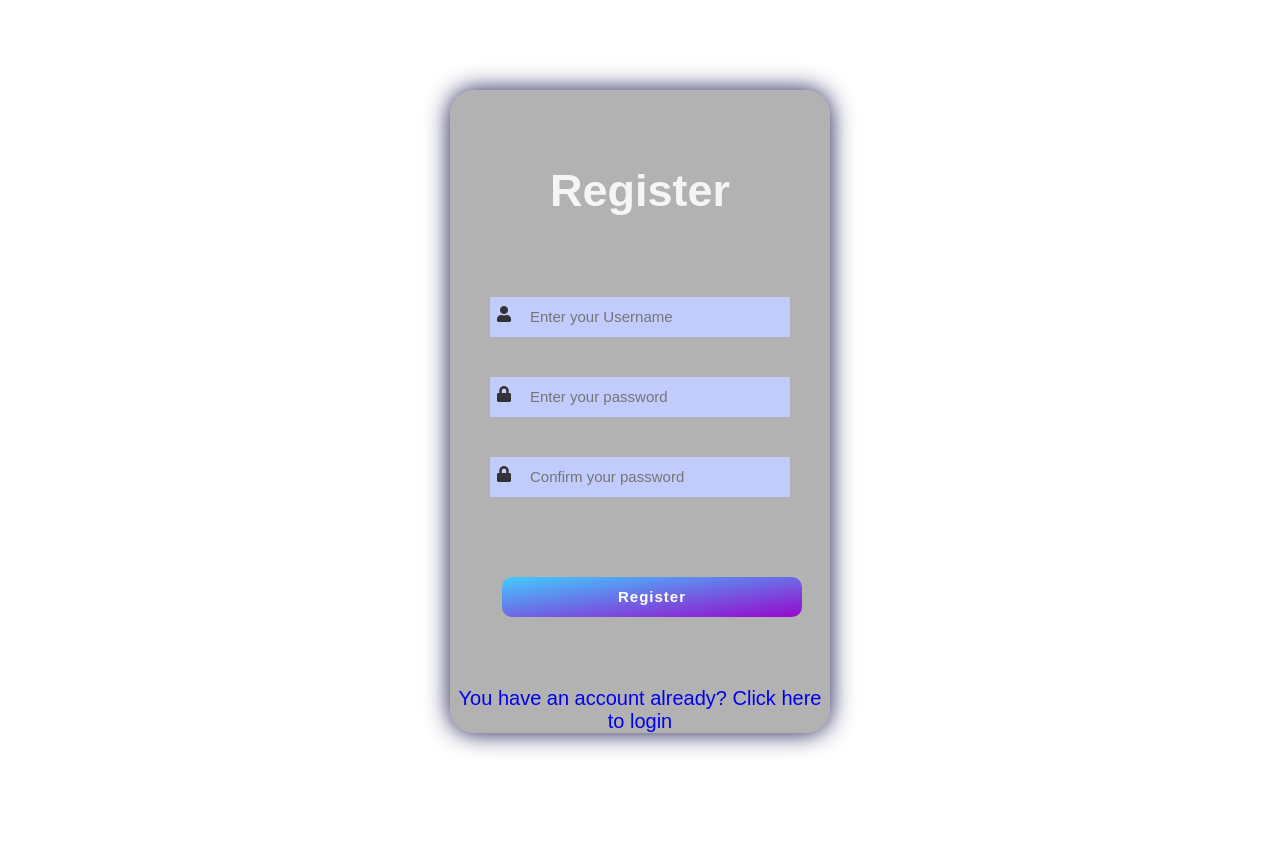
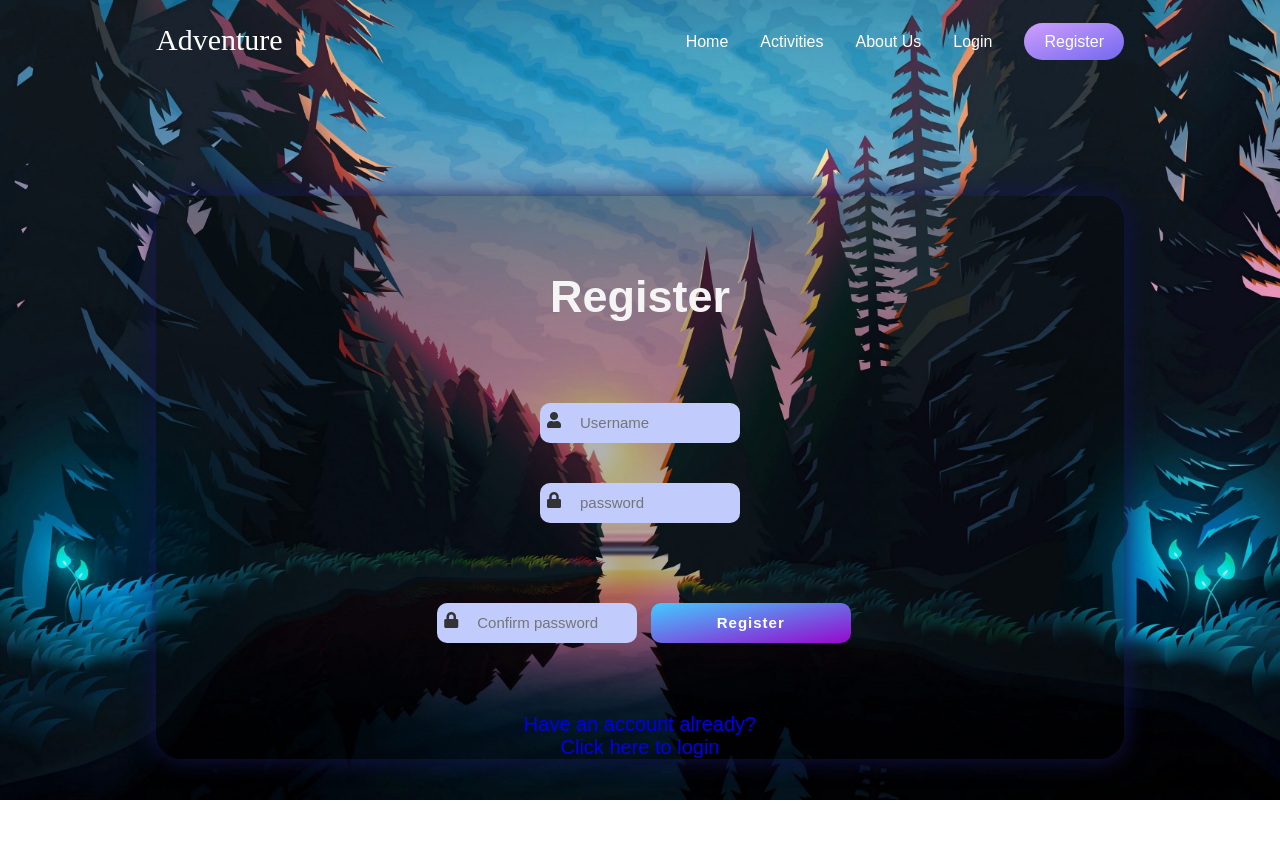
Before and after one commit to dennisshtavica/Adventure, a PHP site: page /Register.html in a window 1280 px wide. Before the commit the page ends 752 px from the top, so only its background shows below. Run offline with PHP 8.4, Linux system fonts and the light colour scheme; some libraries are stand-ins or nearby versions.

Commit message:
Respositivity/login&register/smalldevices

```diff
--- a/CSS/style.css
+++ b/CSS/style.css
@@ -220,6 +220,10 @@ button {
 
 .home-bg {
   position: absolute;
+  background-size: cover;
+  -webkit-background-size: cover;
+  -moz-background-size: cover;
+  -o-background-size: cover;
   top: 0;
   left: 0;
   width: 100%;
@@ -572,7 +575,7 @@ body-login {
 
 .main-login input,
 button {
-  width: 300px;
+  width: 200px;
   height: 40px;
   border: none;
   outline: none;
@@ -619,20 +624,26 @@ button {
   font-size: 16px;
   top: 2px;
 }
-a :link {
-  position: absolute;
-  border-bottom: 10px;
-  padding-bottom: 20px;
-  color: #13134f;
-}
+
+
 /* a:hover {
   color: #3030b7;
 } */
 
 /*Register CSS*/
+register-body {
+  font-family:Poppins;
+  position: absolute;
+  top: 0;
+  left: 0;
+  width: 100%;
+  height: 100vh;
+  object-fit: cover;
+  object-position: center;
+}
 
 .container-register {
-  width: 380px;
+  width: 100%;
   margin: 7% auto;
   border-radius: 25px;
   background-color: rgba(0, 0, 0, 0.3);
@@ -656,10 +667,11 @@ a :link {
 
 .main-register input,
 button {
-  width: 300px;
+  width: 200px;
   height: 40px;
   border: none;
   outline: none;
+  border-radius: 10px;
   padding-left: 40px;
   box-sizing: border-box;
   font-size: 15px;
@@ -673,12 +685,15 @@ button {
   background-color: #c1ccfd;
 }
 .main-register button {
+  width: 200px;
+  margin-left: 0;
   padding-left: 0;
   background-color: #13134f;
   letter-spacing: 1px;
   font-weight: bold;
   margin-bottom: 70px;
   color: white;
+  margin-left: 0;
 }
 
 .main-register button:hover {
--- a/index.html
+++ b/index.html
@@ -27,7 +27,7 @@
         <div class="nav__menu" id="nav-menu">
           <ul class="nav__list">
             <li class="nav__item">
-              <a href="#" class="nav__link">Home</a>
+              <a href="index.html" class="nav__link">Home</a>
             </li>
             <li class="nav__item">
               <a href="#" class="nav__link">Activities</a>
--- a/register.html
+++ b/register.html
@@ -1,13 +1,53 @@
 <!DOCTYPE html>
 <html lang="en">
 <head>
-    <meta charset="UTF-8">
-    <title>Register</title>
-    <link rel="stylesheet" type="text/css" href="fontawesome/css/all.min.css">
-    <link rel="stylesheet" type="text/css" href="style.css">
-    <meta name="viewport" content="width=device-width, initial-scale=1.0">
+    <title>register</title>
+    <link rel="stylesheet" type="text/css" href="fontawesome/css/all.min.css"/>
+    <link rel="stylesheet" type="text/css" href="/CSS/style.css" />
+    <meta name="viewport" content="width=device-width, initial-scale=1.0" />
+    <!-- Boxicons -->
+    <link
+            rel="stylesheet"
+            href="https://cdn.jsdelivr.net/npm/boxicons@latest/css/boxicons.min.css"
+    />
 </head>
 <body>
+<!-- HEADER -->
+<header class="header" id="header">
+    <nav class="nav container">
+        <a href="index.html" class="nav__logo"> Adventure </a>
+        <div class="nav__menu" id="nav-menu">
+            <ul class="nav__list">
+                <li class="nav__item">
+                    <a href="index.html" class="nav__link">Home</a>
+                </li>
+                <li class="nav__item">
+                    <a href="#" class="nav__link">Activities</a>
+                </li>
+                <li class="nav__item">
+                    <a href="#" class="nav__link nav__about">About Us</a>
+                </li>
+                <li class="nav__item">
+                    <a href="login.html" class="nav__link">Login</a>
+                </li>
+                <li class="nav__item">
+                    <a href="register.html" class="nav__link nav__register">Register</a>
+                </li>
+            </ul>
+
+            <div class="nav__close" id="nav-close">
+                <i class="bx bx-x"></i>
+            </div>
+        </div>
+        <div class="nav__toggle" id="nav-toggle">
+            <img src="/assets/images/burger-bar.png" alt="" />
+            <!-- <i class='bx bx-menu'></i> -->
+        </div>
+    </nav>
+</header>
+<section class="register__page">
+    <img src="/assets/images/test1.webp" alt="" class="home-bg" />
+    <div class="home__container container">
         <div class="container-register">
             <div class="header-register">
                 <h1>Register</h1>
@@ -16,23 +56,34 @@
                 <form>
                 <span>
                   <i class="fa fa-user"></i>
- 				<input class="username" type="text" placeholder="Enter your Username" name="">
- 			</span><br>
+                  <input
+                          class="username"
+                          type="text"
+                          placeholder="Username"
+                          name=""
+                  /> </span><br/>
                     <span>
                   <i class="fa fa-lock"></i>
- 				<input class="password" type="password" placeholder="Enter your password" name="">
- 			</span><br>
+                  <input
+                          class="password"
+                          type="password"
+                          placeholder="password"
+                          name=""
+                  /> </span><br/>
                     <span>
                 <i class ="fa fa-lock"></i>
-                <input class="password" type="password" placeholder="Confirm your password" name="">
+                <input class="password" type="password" placeholder="Confirm password" name="">
                     </span>
-            <button>Register</button><br>
-            <a href="login.html">You have an account already? Click here to login</a>
-
+                    <button>Register</button><br />
+                    <a class="login-link" href="login.html"
+                    >Have an account already?<br> Click here to login</a
+                    >
                 </form>
             </div>
         </div>
+    </div>
+</section>
 
-
+<script src="/JS/main.js"></script>
 </body>
 </html>
```
Also changed, not shown: other parts of CSS/style.css (+39 -11 lines), login.html (+10 -11 lines). Lines whose indentation alone changed are shown as unchanged.
